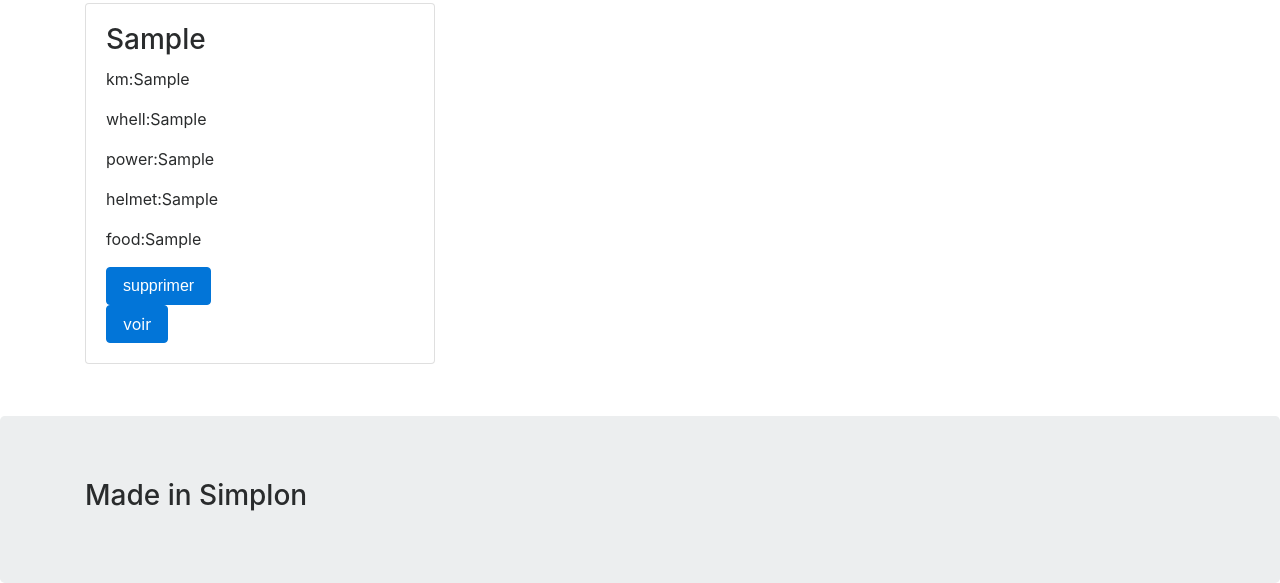
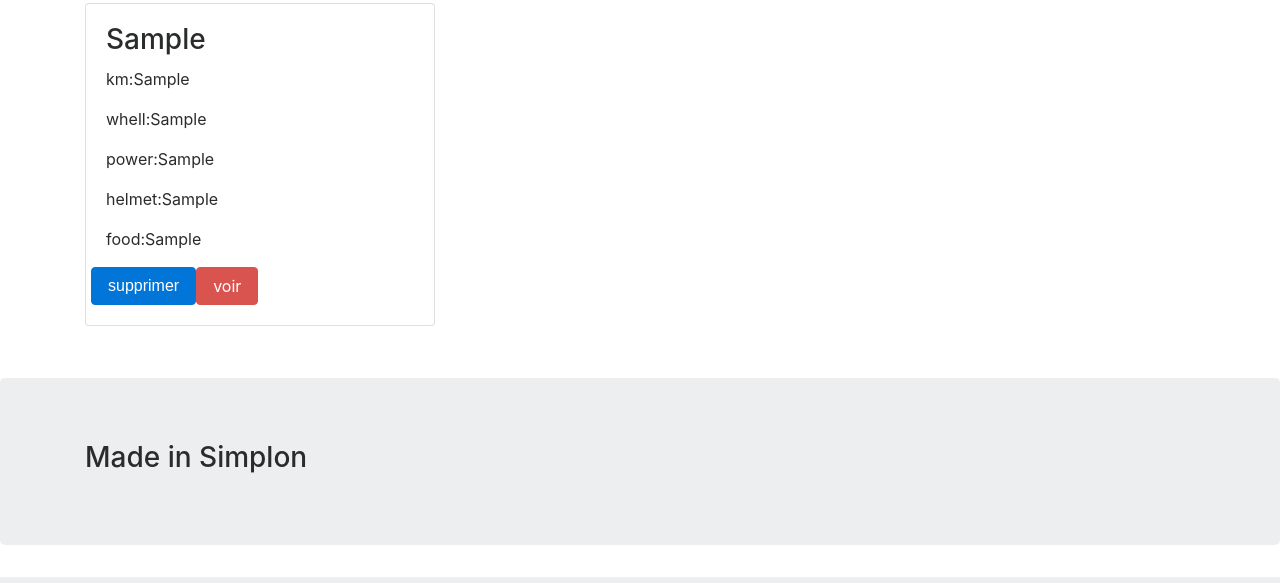
Before and after one commit to Madjidgo/carHandle, a PHP site: page / in a window 1280 px wide. Shown: the part 366-949 px from the top of the page. Run offline with PHP 8.4, Linux system fonts and the light colour scheme; tables that the repository leaves empty or names only in its code hold one stand-in row (values such as "Sample post").

Commit message:
modifié :         Controlers/Vehicule.php 	modifié :         Views/Template/Vehicule.php

```diff
--- a/Controlers/Vehicule.php
+++ b/Controlers/Vehicule.php
@@ -18,7 +18,10 @@ if (isset($_POST['km']) && isset($_POST['mark']) && isset($_POST['powwer']) && i
   header("location: index.php");
 }
 
-
+/**
+ * [else description]
+ * @var [type]
+ */
 else if (isset($_POST['delete']))
 {
   $delete = $_POST['id'];
@@ -26,15 +29,16 @@ else if (isset($_POST['delete']))
   header ("Location: index.php");
 }
 
-// /**
-//  * [if description]
-//  * @var [type]
-//  */
-// if(isset($_POST['km']) && isset($_POST['mark']) && isset($_POST['powwer']) && isset($_POST['whell']) && isset($_POST['helmet']) && isset($_POST['food']) && isset($_POST['id']))
-// {
-//   $vehicule = new Vehicule($_POST);
-// $maneger->update($vehicule);
-// }
+/**
+ * [if description]
+ * @var [type]
+ */
+
+else if(isset($_POST['km']) && isset($_POST['mark']) && isset($_POST['powwer']) && isset($_POST['whell']) && isset($_POST['helmet']) && isset($_POST['food']) && isset($_POST['id']))
+{
+  $vehicule = new Vehicule($_POST);
+$maneger->update($vehicule);
+}
 
 
 
--- a/Views/Template/Vehicule.php
+++ b/Views/Template/Vehicule.php
@@ -24,13 +24,15 @@ foreach ($vehicules as $key => $value) {
         <p class="card-text">helmet:<?php echo $value['helmet'] ?></p>
         <p class="card-text">food:<?php echo $value['food'] ?></p>
 
+        <div class="row">
         <form action="index.php" method="post">
 			     <input type="hidden" name="id" value="<?php echo $value['id']; ?>">
 			     <input class="btn btn-primary" type="submit" name="delete" value="supprimer">
          </form>
 
-        <a href="#" class="btn btn-primary">voir</a>
+        <a href="#" class="btn btn-danger">voir</a>
       </div>
+    </div>
     </div>
   </div>
 
```
